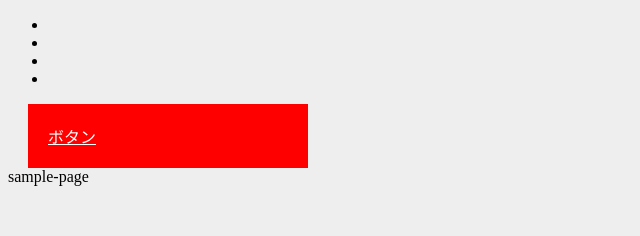
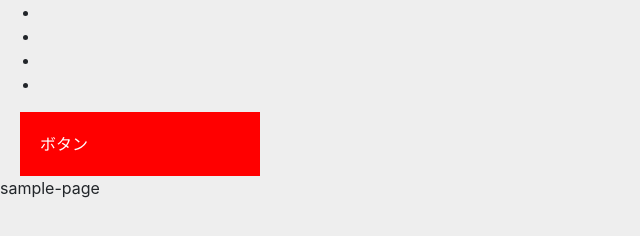
Before and after one commit to kikutetsu/static-template-modern, a website built with webpack: page src/index.html in a window 1280 px wide. Shown: the whole page, without its empty margins (0-640 px from the left). Built offline with nearby package versions, Linux system fonts and the light colour scheme.

Commit message:
add reboot.css

```diff
--- a/src/assets/style/_base.scss
+++ b/src/assets/style/_base.scss
@@ -1,3 +1,5 @@
+@import "./vender/bootstrap-reboot.css";
+
 body {
   background-color: #eee;
 }
```
Also changed, not shown: src/assets/style/vender/bootstrap-reboot.css (added).
